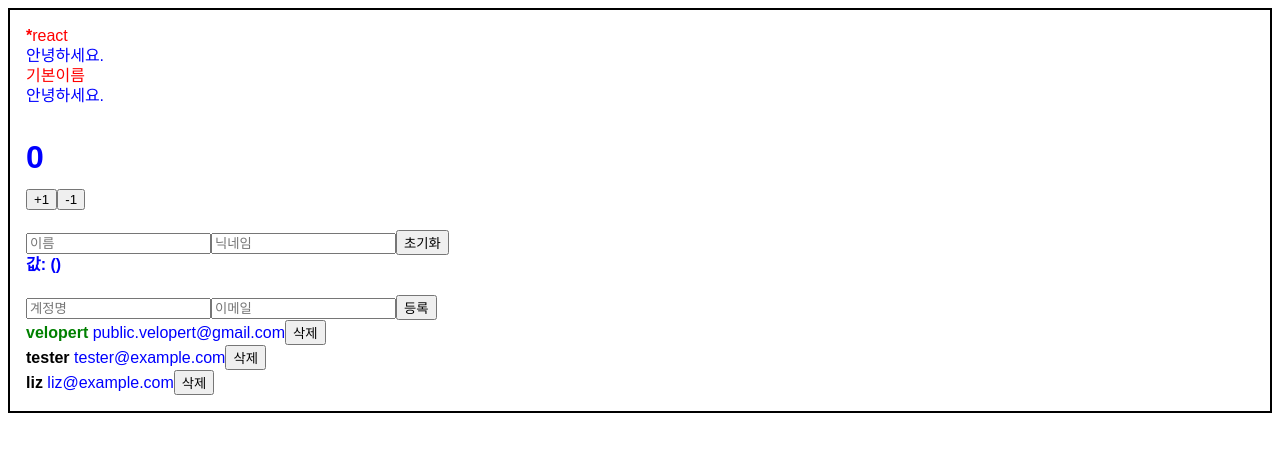
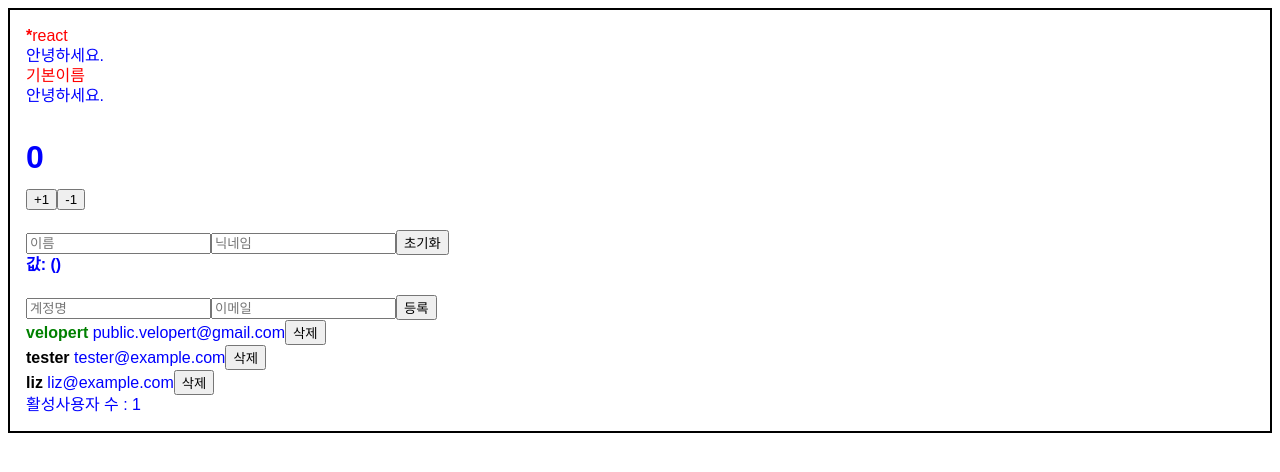
Before and after one commit to ohseungik/react-study, a React app: page / in a window 1280 px wide. Shown: the top 472 px of the page. Built offline with nearby package versions, Linux system fonts and the light colour scheme; the HTML template or start-up script is replaced by a standard one.

Commit message:
UserList Component에 UseMemo를 이용하여 연산한 값 재사용하는 sample 추가.

```diff
--- a/src/components/UserList/UserList.tsx
+++ b/src/components/UserList/UserList.tsx
@@ -1,4 +1,4 @@
-import React, { useEffect, useRef, useState } from "react";
+import React, { useEffect, useMemo, useRef, useState } from "react";
 import CreateUser from "./CreateUser";
 
 type user = {
@@ -9,16 +9,15 @@ type user = {
 }
 
 const UserList = () => {
+    const countActiveUsers = (users: { id: number; username: string; email: string; active: boolean; }[]) =>  {
+      return users.filter((user: user) => user.active).length;
+    }
+
     const User = (props: { user: user; }) => {
         const { user } = props;
 
         useEffect(() => {
-          console.log("컴포넌트 랜더링 시작");
-          console.log(user);
-
           return () => {
-            console.log("컴포넌트 랜더링 종료")
-            console.log(user);
           }
         }, [user]);
 
@@ -94,12 +93,15 @@ const UserList = () => {
         setUsers(users.map(user => user.id === id ? {...user, active: !user.active } : user))
     }
 
+    const count = useMemo(() => countActiveUsers(users), [users]);
+
     return (
       <div>
         <CreateUser username={username} email={email} onChange={onChange} onCreate={onCreate}/>
         {users.map((user, index) => (
           <User user={user} key={user.id} />
         ))}
+        <div>활성사용자 수 : {count}</div>
       </div>
     );
 }
```
